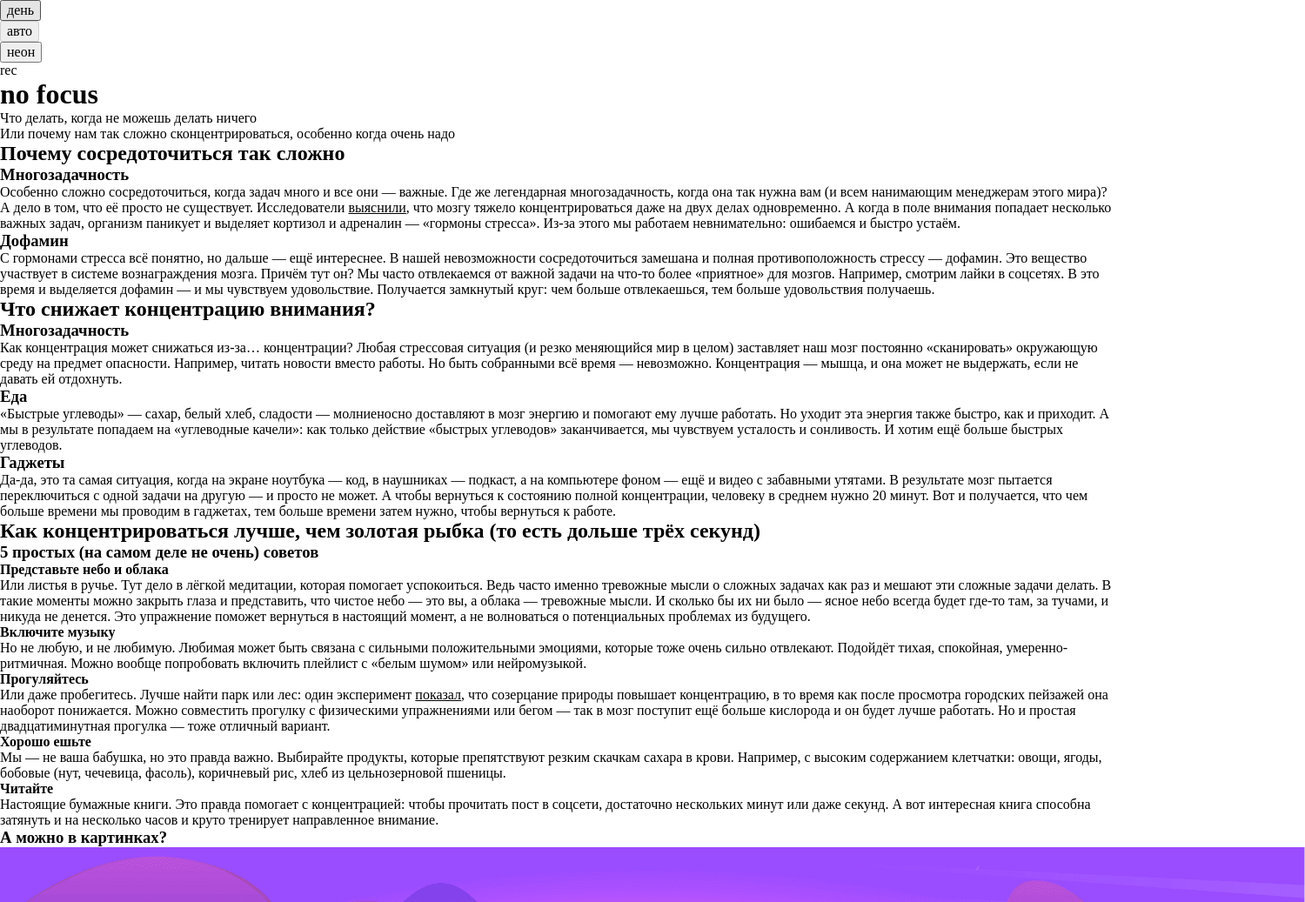
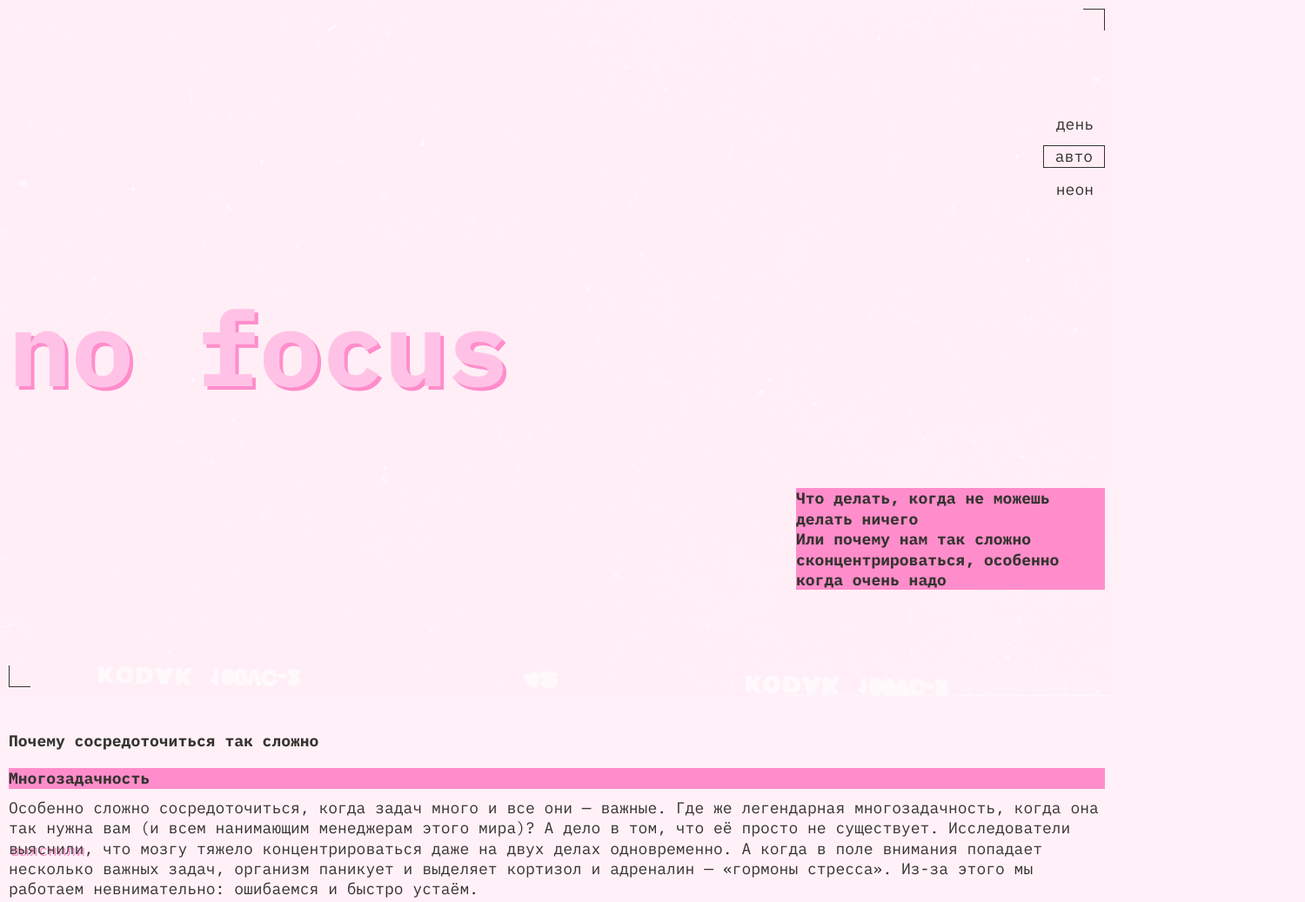
Before and after one commit to AL1iX/slozhno-sosredotochitsya-ad, a plain HTML site: page index.html in a window 1280 px wide. Shown: the top 1037 px of the page at 87% size, 1500 px wide, since content can reach past the window. Drawn offline with Linux system fonts and the light colour scheme.

Commit message:
styles in progress

```diff
--- a/styles/dark.css
+++ b/styles/dark.css
@@ -1,14 +1,29 @@
-/*
-  Специально для тёмной темы при наличии класса,
-  здесь окажутся стили, которые нужно переопределить принудительно,
-  переключая тему
-*/
+:root.theme-dark {
+  --button-color: #ff0070;
+  --border-button-color: #ff007066;
+  --angle-color: #ff0070;
+  --after-color: #ff0070;
+  --background-image: url(../images/cover-image-dark.png);
+  --header__title-color: #db00ff;
+  --par-text-color: #000028;
+  --text-color: #f1b2ce;
+  --rec-color: #ff0070;
+  --bg-color: #000028;
+}
 
-:root.theme-dark {
-  /* сохраните этот селектор в приведённом виде.
-    Так стили написанные ниже будут иметь больший вес,
-    чем стили в медиазапросе предпочтений пользователя
-  */
+@media (prefers-color-scheme: dark) {
+  :root {
+    --button-color: #ff0070;
+    --border-button-color: #ff007066;
+    --angle-color: #ff0070;
+    --after-color: #ff0070;
+    --background-image: url(../images/cover-image-dark.png);
+    --header__title-color: #db00ff;
+    --par-text-color: #000028;
+    --text-color: #f1b2ce;
+    --rec-color: #ff0070;
+    --bg-color: #000028;
+  }
 }
 
 .theme-dark .page {
--- a/styles/globals.css
+++ b/styles/globals.css
@@ -1,5 +1,3 @@
-/* Глобальные стили для проекта, их можно дополнять и менять по желанию */
-
 *,
 *::before,
 *::after {
--- a/styles/light.css
+++ b/styles/light.css
@@ -1,14 +1,29 @@
-/*
-  Специально для светлой темы при наличии класса.
-  Здесь окажутся стили, которые нужно переопределить принудительно,
-  переключая тему
-*/
+:root.theme-light {
+  --button-color: #353430;
+  --border-button-color: #32312d66;
+  --angle-color: #ff8dcb;
+  --after-color: transparent;
+  --background-image: url(../images/cover-image-light.png);
+  --header__title-color: #ffc2e6;
+  --par-text-color: #353430;
+  --text-color: #353430;
+  --rec-color: transparent;
+  --bg-color: #fff1f7;
+}
 
-:root.theme-light {
-  /* сохраните этот селектор в приведённом виде.
-    Так стили написанные ниже будут иметь больший вес,
-    чем стили в медиазапросе предпочтений пользователя
-  */
+@media (prefers-color-scheme: light) {
+  :root {
+    --button-color: #353430;
+    --border-button-color: #32312d66;
+    --angle-color: #ff8dcb;
+    --after-color: transparent;
+    --background-image: url(../images/cover-image-light.png);
+    --header__title-color: #ffc2e6;
+    --par-text-color: #353430;
+    --text-color: #353430;
+    --rec-color: transparent;
+    --bg-color: #fff1f7;
+  }
 }
 
 .theme-light .page {
--- a/styles/style.css
+++ b/styles/style.css
@@ -1,5 +1,244 @@
-/* Основные стили проекта. Это стили для темы, которую вы верстаете первой. */
+.page {
+  margin: 0 auto;
+  font-family: var(--base-font-family);
+  font-size: var(--base-font-size);
+  line-height: var(--base-line-height);
+  font-weight: 400;
+  background-color: var(--bg-color);
+  background-attachment: fixed;
+}
 
-.page {
-  /* сохраните в разметке и стилях класс page у тега body. Он удобен, чтобы составлять селекторы для разных цветовых тем. */
+.header {
+  min-block-size: 100vh;
+  padding: 10px;
+  display: grid;
+  position: relative;
+  grid-template-columns: 1fr;
+  grid-template-rows: 1fr min-content 1fr;
+  align-items: center;
+  background-image: var(--background-image);
+  background-position: center;
+  background-size: cover;
+  background-attachment: fixed;
 }
+
+.header__theme-menu {
+  display: flex;
+  justify-content: flex-end;
+}
+
+.header__theme-menu-list {
+  display: flex;
+  flex-direction: column;
+  align-items: flex-end;
+  gap: 13px;
+}
+
+.header__theme-menu-button {
+  padding: 0 13px;
+  background: transparent;
+  border: none;
+  font-size: var(--base-font-size);
+  color: var(--button-color);
+  text-align: center;
+}
+
+.header__theme-menu-button_active {
+  pointer-events: none;
+  border: 1px solid var(--button-color);
+}
+
+.header__theme-menu-button:focus {
+  outline: none;
+}
+
+.header__theme-menu-button:focus-visible {
+  border: none;
+  outline: none;
+  border-bottom: 1px solid var(--button-color);
+}
+
+.header__theme-menu-button:hover {
+  border: 1px solid var(--border-button-color);
+}
+
+.decor {
+  position: absolute;
+  top: 0;
+  right: 0;
+  display: flex;
+  align-items: center;
+  gap: 10px;
+  color: var(--rec-color);
+  text-align: center;
+  padding-right: 8px;
+  text-transform: uppercase;
+  margin: 10px;
+}
+
+.decor::after {
+  display: block;
+  content: "";
+  inline-size: 9px;
+  block-size: 9px;
+  border-radius: 50%;
+  background-color: var(--after-color);
+  fill: var(--after-color);
+  filter: drop-shadow(0 0 4px var(--after-color));
+}
+
+.decorated-zone::before {
+  position: absolute;
+  top: 0;
+  right: 0;
+  content: "";
+  border-top: 1px solid var(--button-color);
+  border-right: 1px solid var(--button-color);
+  inline-size: 25px;
+  block-size: 25px;
+  margin: 10px;
+}
+
+.decorated-zone::after {
+  position: absolute;
+  bottom: 0;
+  left: 0;
+  content: "";
+  border-bottom: 1px solid var(--button-color);
+  border-left: 1px solid var(--button-color);
+  inline-size: 25px;
+  block-size: 25px;
+  margin: 10px;
+}
+
+.header__title {
+  font-size: clamp(7.25rem, 7.0115rem + 1.0178vw, 7.5rem);
+  line-height: 0.83;
+  text-shadow: 4px 4px 0 var(--angle-color);
+  color: var(--header__title-color);
+  margin-left: 0;
+  font-weight: 700;
+}
+
+.header__paragraph {
+  justify-self: end;
+  align-self: center;
+  font-weight: 700;
+  background-color: var(--angle-color);
+  font-size: var(--base-font-size);
+  line-height: var(--base-line-height);
+  color: var(--par-text-color);
+  max-inline-size: 355px;
+  max-block-size: 117px;
+}
+
+.section {
+  margin: 0 10px;
+  padding-top: 40px;
+  display: flex;
+  flex-direction: column;
+  gap: 20px;
+}
+
+.section-title {
+  color: var(--button-color);
+  font-weight: 700;
+  line-height: var(--base-line-height);
+  font-size: var(--base-font-size);
+}
+
+.section-answer {
+  display: flex;
+  flex-direction: column;
+  gap: 10px;
+}
+
+.section-answer-title {
+  font-weight: 700;
+  background-color: var(--angle-color);
+  font-size: var(--base-font-size);
+  line-height: var(--base-line-height);
+  color: var(--par-text-color);
+}
+
+.section-answer-text {
+  font-size: var(--base-font-size);
+  color: var(--text-color);
+}
+
+.section-link {
+  text-decoration: none;
+  text-shadow: 2px 2px 0 var(--angle-color);
+}
+
+.section-link:hover {
+  border-bottom: 1px solid var(--text-color);
+}
+
+.section-link:focus {
+  outline: none;
+}
+
+.section-link:focus-visible {
+  border: 1px solid var(--text-color);
+}
+
+.section_second {
+  margin-top: 10px;
+}
+
+.section_third {
+  margin-top: 10px;
+}
+
+.section-image {
+  margin-top: 10px;
+  gap: 10px;
+}
+
+.section-answer-subtitle {
+  font-weight: 400;
+  margin: 10px 0;
+  background-color: var(--angle-color);
+  font-size: var(--base-font-size);
+  line-height: var(--base-line-height);
+  color: var(--par-text-color);
+}
+
+.section-image__container {
+  display: flex;
+  flex-direction: column;
+  gap: 10px;
+  margin: 0;
+  padding: 0;
+}
+
+.section-image__item {
+  inline-size: 100%;
+  block-size: 100%;
+  object-fit: cover;
+  object-position: center;
+}
+
+.footer {
+  padding: 10px;
+  display: flex;
+  justify-content: center;
+  align-items: center;
+  position: relative;
+  min-block-size: 100vh;
+  margin-top: 40px;
+}
+
+.footer__title {
+  font-size: clamp(7.25rem, 7.0115rem + 1.0178vw, 7.5rem);
+  line-height: 0.83;
+  text-shadow: 4px 4px 0 var(--angle-color);
+  color: var(--header__title-color);
+  margin-left: 0;
+  font-weight: 700;
+  height: 100%;
+  display: flex;
+  align-items: center;
+  margin-top: 0;
+}
--- a/styles/variables.css
+++ b/styles/variables.css
@@ -1,4 +1,5 @@
-/*
-  Переменные для вашего проекта
-  и их переопределение под различные устройства
-*/
+:root {
+  --base-font-family: "IBM Plex Mono";
+  --base-font-size: 18px;
+  --base-line-height: 23.4px;
+}
```
